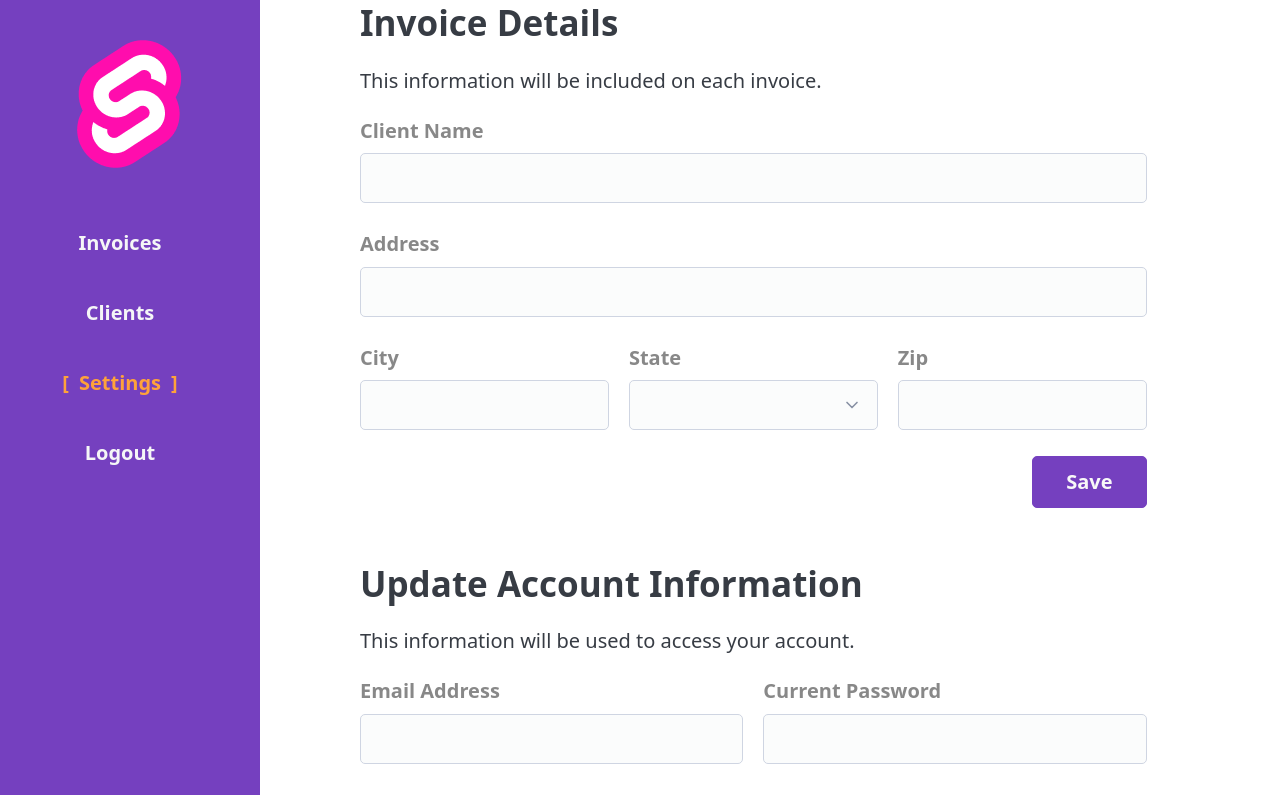
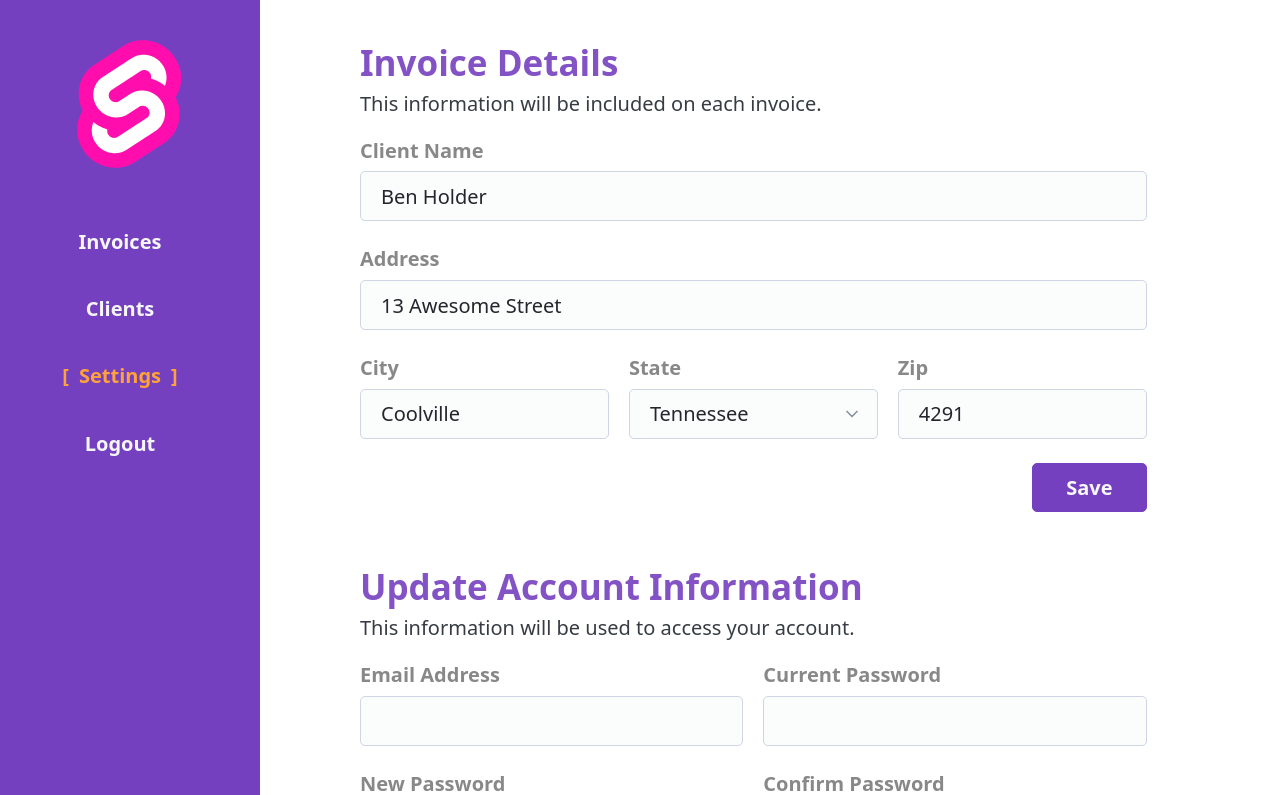
Before and after one commit to AdamMalec/cash-flip-app, a SvelteKit app: page /settings in a window 1280 px wide. Shown: the top 795 px of the page. Built offline with nearby package versions, Linux system fonts and the light colour scheme.

Commit message:
feat: add styles for settings ROUTE

```diff
--- a/src/routes/settings/+page.svelte
+++ b/src/routes/settings/+page.svelte
@@ -1,6 +1,15 @@
 <script lang="ts">
 	import Navbar from '$lib/components/Navbar.svelte';
+	import { loadSettings, settings } from '$lib/stores/SettingsStore';
 	import { states } from '$lib/utils/states';
+	import { onMount } from 'svelte';
+
+  let mySettings: Settings = {} as Settings;
+
+  onMount(() => {
+    loadSettings();
+    mySettings = {...$settings};
+  })
 </script>
 
 <div class="page container-fluent">
@@ -15,22 +24,22 @@
     <form on:submit|preventDefault={() => {}}>
       <div class="field name">
         <label for="name">Client Name</label>
-        <input type="text" name="name" id="name" required />
+        <input type="text" name="name" id="name" required bind:value={mySettings.name}/>
       </div>
 
       <div class="field address">
         <label for="address">Address</label>
-        <input type="text" name="address" id="address" />
+        <input type="text" name="address" id="address" bind:value={mySettings.street}/>
       </div>
 
       <div class="field city">
         <label for="city">City</label>
-        <input type="text" name="city" id="city" />
+        <input type="text" name="city" id="city" bind:value={mySettings.city}/>
       </div>
 
       <div class="field state">
         <label for="state">State</label>
-        <select name="state" id="state">
+        <select name="state" id="state" bind:value={mySettings.state}>
           <option />
           {#each states as state}
             <option value={state.value}>{state.name}</option>
@@ -40,7 +49,7 @@
 
       <div class="field zip">
         <label for="zip">Zip</label>
-        <input type="text" name="zip" id="zip" minlength="5" />
+        <input type="text" name="zip" id="zip" minlength="5" bind:value={mySettings.zip}/>
       </div>
 
       <button type="submit">Save</button>
@@ -83,9 +92,16 @@
 	}
 
 	.page__content {
+    padding-top: 2rem;
 		grid-column: 1 / -1;
 		padding-inline: 1rem;
 	}
+
+  h2 {
+    margin-bottom: 0.2rem;
+    color: var(--pico-primary);
+  }
+
 
   form {
     display:grid;
@@ -101,7 +117,7 @@
 	.city,
 	.state,
 	.zip {
-		grid-column: span 2 / span 2;
+		grid-column: span 6 / span 6;
 	}
 
   .email,
@@ -112,7 +128,7 @@
   }
 
   button[type='submit'] {
-    grid-column-start: 6;
+    grid-column: 3  / span 2;
 		margin-bottom: 0;
 		padding: 0.5rem 1rem;
 		font-weight: bold;
@@ -130,5 +146,24 @@
 		.page__content {
 			grid-column: span 8 / span 8;
 		}
+
+    .city,
+    .state,
+    .zip {
+      grid-column: span 2 / span 2;
+    }
+
+    button[type='submit'] {
+      grid-column: 5  / span 2;
+    }
 	}
+
+  @media (width > 1024px) {
+    button[type='submit'] {
+    grid-column: 6 / span 1;
+		margin-bottom: 0;
+		padding: 0.5rem 1rem;
+		font-weight: bold;
+	}
+  }
 </style>
--- a/src/seed.json
+++ b/src/seed.json
@@ -317,10 +317,10 @@
   ],
   "settings": {
     "city": "Coolville",
-    "email": "amy@example.com",
-    "myName": "Amy Dutton",
+    "email": "benholder@example.com",
+    "name": "Ben Holder",
     "state": "TN",
-    "street": "123 Awesome Street",
-    "zip": "54321"
+    "street": "13 Awesome Street",
+    "zip": "4291"
   }
 }
--- a/src/styles/_pico.custom.css
+++ b/src/styles/_pico.custom.css
@@ -23,7 +23,11 @@
 	--pico-secondary-hover-underline: var(--pico-secondary-hover);
 	--pico-secondary-focus: hsla(221, 19%, 65%, 0.25);
 	--pico-secondary-inverse: #f8f8f8;
+
+	--pico-line-height: 1.36;
 }
+
+
 
 input[disabled] {
 	opacity: 0.8 !important;
--- a/src/styles/global.css
+++ b/src/styles/global.css
@@ -52,7 +52,7 @@ select {
 }
 
 .field {
-	margin-bottom: 1.3rem;
+	margin-bottom: 1.2rem;
 }
 
 .line {
```
